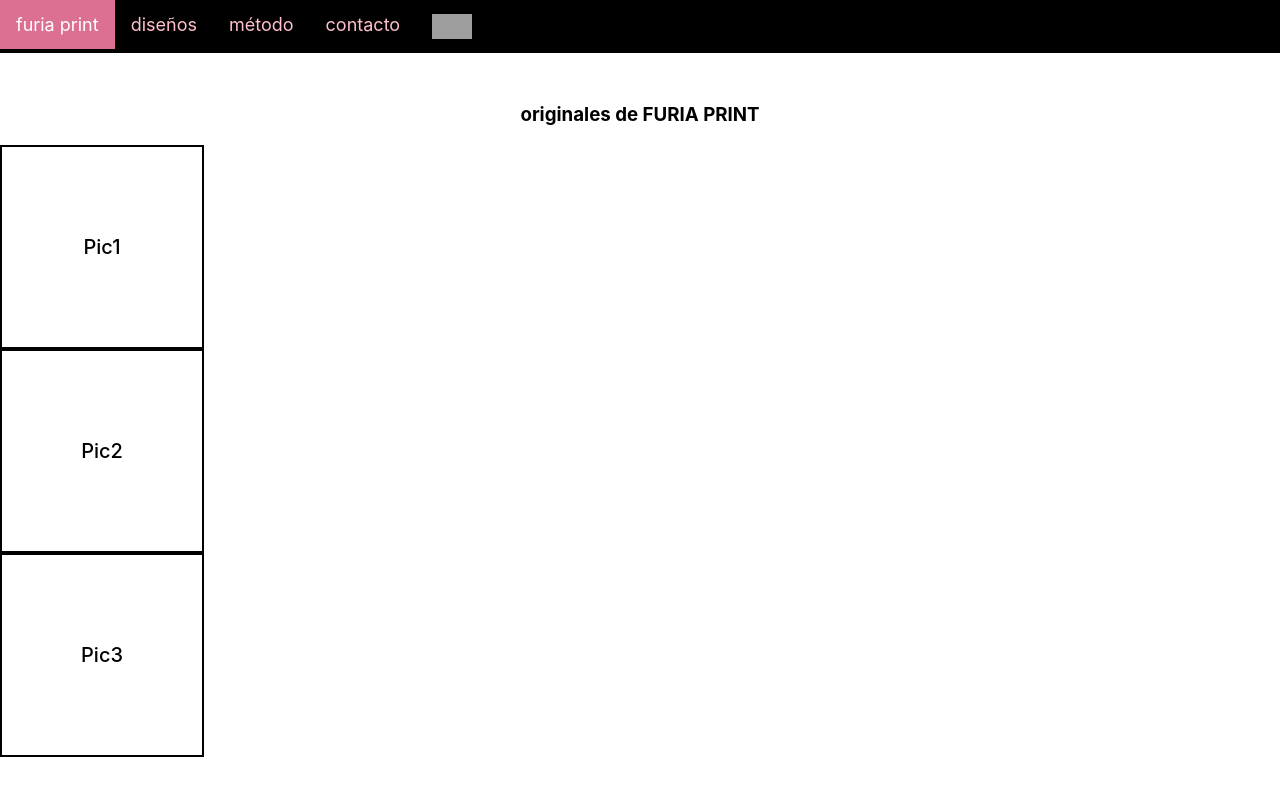
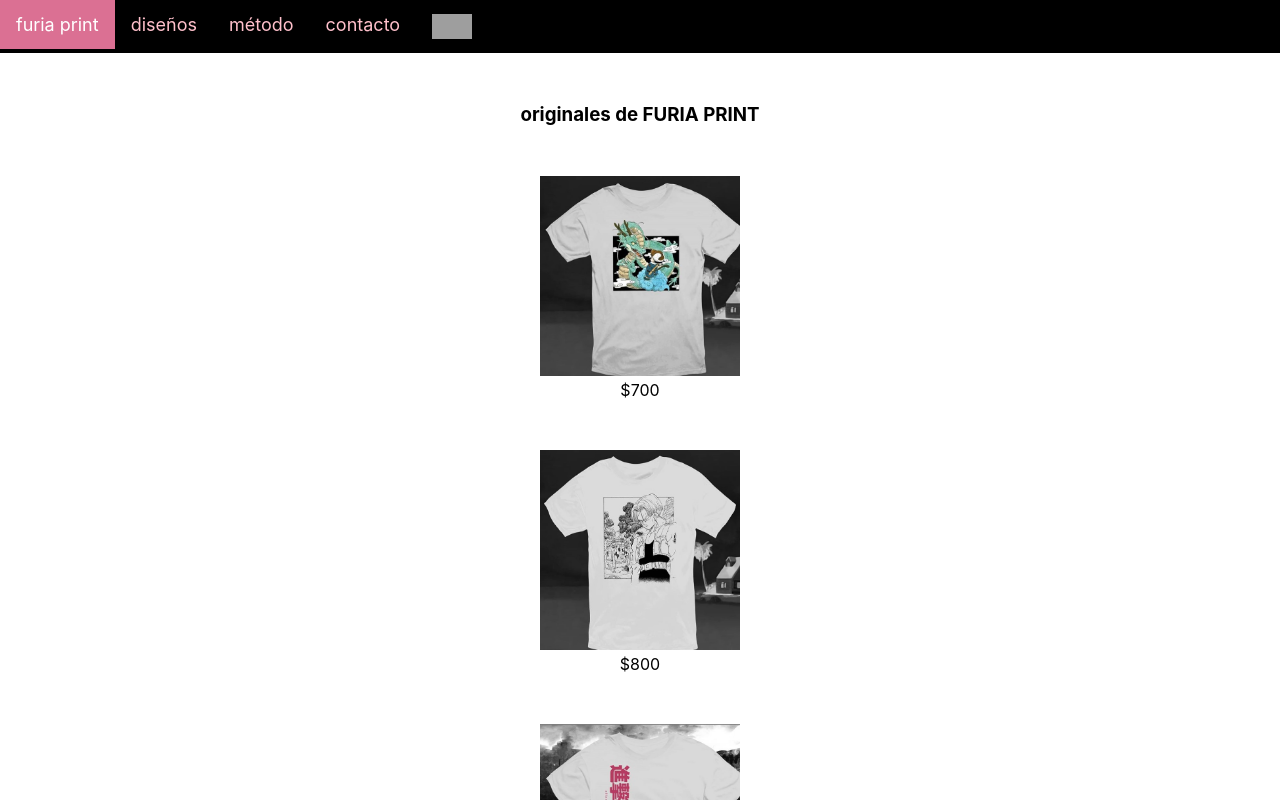
Before and after one commit to iagoscippo/coder_react, a React (Create React App) app: page / in a window 1280 px wide. Shown: the top 800 px of the page. Built offline with nearby package versions, Linux system fonts and the light colour scheme; grey boxes are pictures that could not be loaded.

Commit message:
pic fix, falta el detail

```diff
--- a/src/components/ItemListContainer/ItemList/Item/Item.js
+++ b/src/components/ItemListContainer/ItemList/Item/Item.js
@@ -1,30 +1,19 @@
 import React from 'react';
-import Pic1 from './remera1.jpg';
-import Pic2 from './remera2.jpg';
-import Pic3 from './remera3.jpg';
 
 const itemStyle = {
+    margin: 50,
+}
+
+const picStyle = {
     height: 200,
     width: 200,
-    alignText:"center",
-    fontSize: 20,
-    fontWeight: 500,
-    alignItems: 'center',
-    border:"2px solid black",
-    margin: 0,
-    padding: "auto",
-    display: 'flex',
-    flexDirection:'column',
-    justifyContent: 'space-around',
-
-
 }
 
 function Item({ item }) {
-
-
     return <div style={itemStyle}>
-             { item.id, item.name, item.price, item.pic }
+             <img src={item.pic} alt={item.name} style={picStyle} />
+             <br/>
+             {item.price}
             </div>
 };
 
--- a/src/components/ItemListContainer/ItemList/ItemList.js
+++ b/src/components/ItemListContainer/ItemList/ItemList.js
@@ -1,9 +1,24 @@
 import React from 'react';
 import Item from './Item/Item';
 
+const listStyle = {
+    height: 200,
+    width: 200,
+    alignText:"center",
+    fontSize: 18,
+    fontWeight: 600,
+    alignItems: 'center',
+    border:"2px solid black",
+    margin: 100,
+    padding: "auto",
+    display: 'flex',
+    justifyContent: 'space-around',
+}
+
 function ItemList({items}) {
-    return items.map(item =>{ return (<Item item={item}/>)}
-    )
-};
+    return items.map(item =>{ return (
+    <Item item={item} style={listStyle}/>
+    )}
+)};
 
 export default ItemList;
--- a/src/components/ItemListContainer/ItemListContainer.js
+++ b/src/components/ItemListContainer/ItemListContainer.js
@@ -1,14 +1,16 @@
 import React, {useState, useEffect} from 'react';
 import ItemList from "./ItemList/ItemList";
-
+import Pic1 from './ItemList/Item/remera1.jpg';
+import Pic2 from './ItemList/Item/remera2.jpg';
+import Pic3 from './ItemList/Item/remera3.jpg';
 
 function getItems(id) {
     return new Promise((res, rej) => {
         setTimeout (() => {
             res(
-                [{id: 1, name: "remera1", price: "$700", pic: "Pic1"} ,
-                 {id: 2, name: "remera2", price: "$800", pic: "Pic2"},
-                 {id: 3, name: "remera3", price: "$900", pic: "Pic3"}]
+                [{id: 1, name: "remera1", price: "$700", pic: Pic1} ,
+                 {id: 2, name: "remera2", price: "$800", pic: Pic2},
+                 {id: 3, name: "remera3", price: "$900", pic: Pic3}]
                 );
                 rej("no pude encontrar la remera ", id);
                 }, 2000);
```
